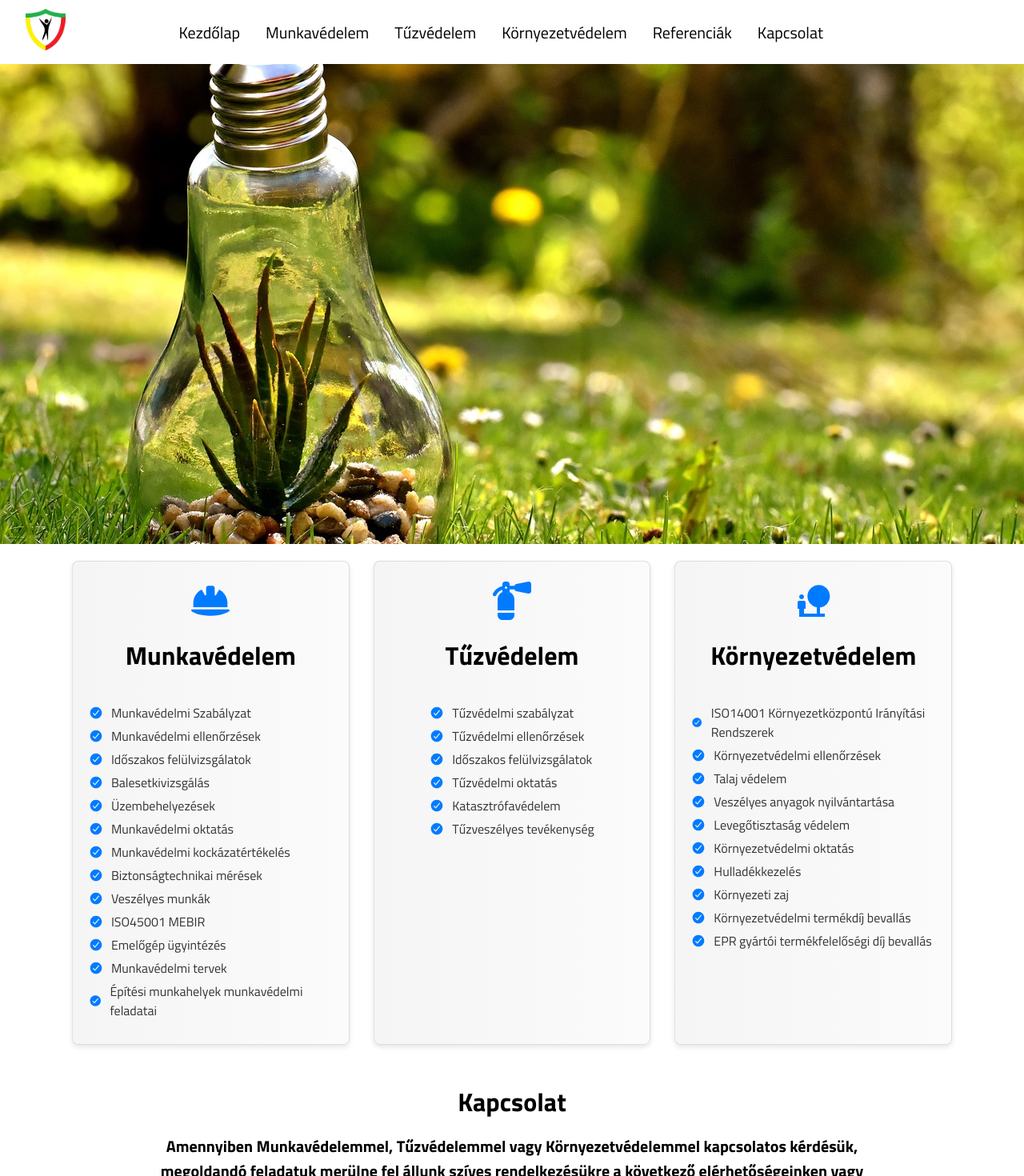
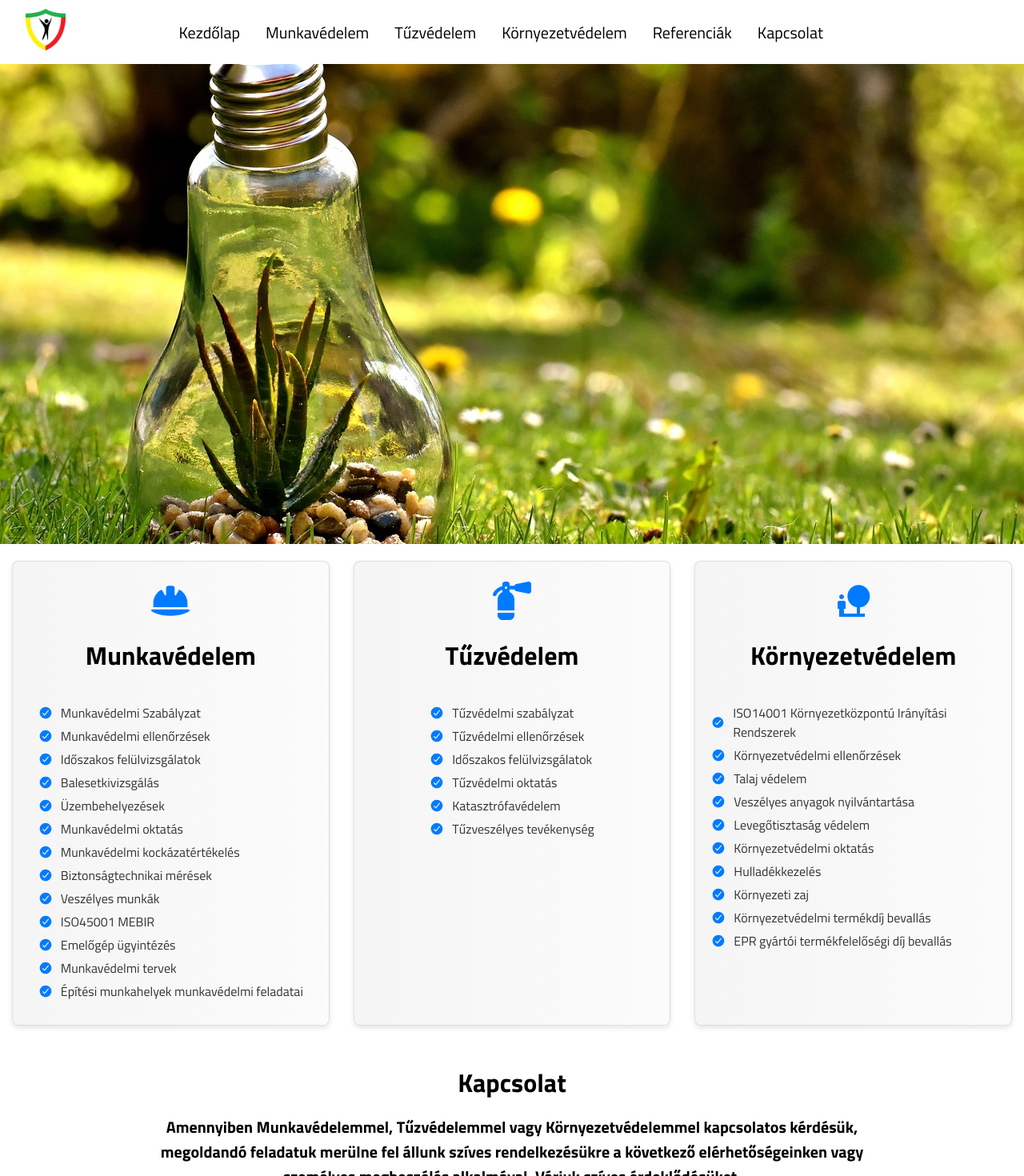
Before and after one commit to pappdanie1/SafetyResponsive, a React (Vite) app: page / in a window 1280 px wide. Shown: the top 1470 px of the page at 80% size. Built offline with nearby package versions, Linux system fonts and the light colour scheme; grey boxes are pictures that could not be loaded.

Commit message:
card widdth adjusted

```diff
--- a/src/css/CardContainer.css
+++ b/src/css/CardContainer.css
@@ -13,6 +13,7 @@
     transition: all 0.2s ease-in-out;
     cursor: pointer;
     gap: 20px;
+    width: 470px;
 }
 
 .card:hover {
```
